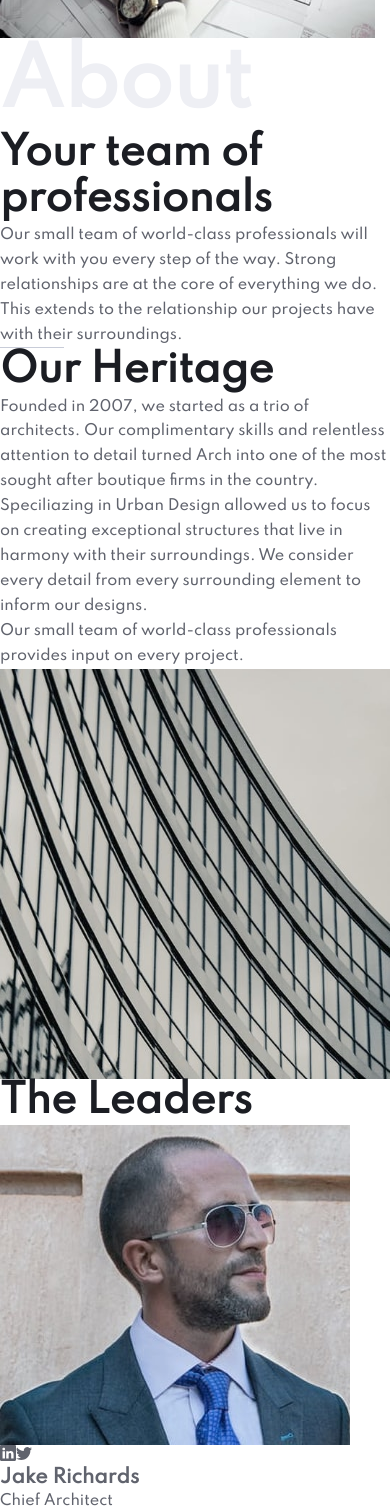
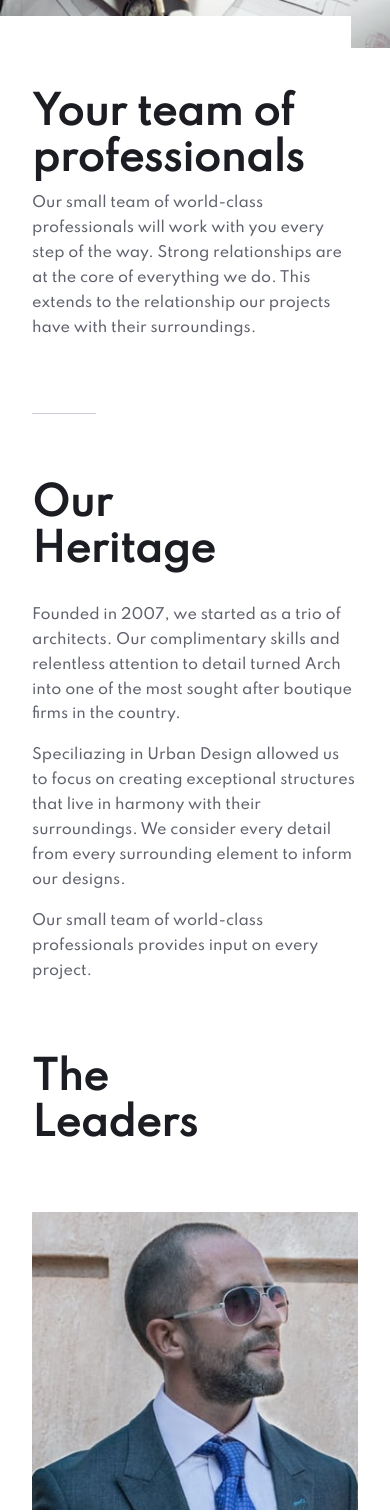
Before and after one commit to Kl3va/arch-studio, a React (Create React App) app: page /about in a window 390 px wide. Shown: the part 360-1872 px from the top of the page. Built offline with nearby package versions, Linux system fonts and the light colour scheme.

Commit message:
about page, mobile responsive

```diff
--- a/src/pages/about/AboutHeader.js
+++ b/src/pages/about/AboutHeader.js
@@ -11,13 +11,18 @@ const AboutHeader = ({
   return (
     <header>
       <div className="about-hero">
-        <picture className="about-hero__picture">
-          <source media="(min-width: 800px)" srcSet={desktopImg} />
-          <source media="(min-width: 500px)" srcSet={tabletImg} />
-          <img loading="lazy" src={mobileImg} alt="hero" />
-        </picture>
+        <div className="about-hero__image-box">
+          <picture className="about-hero__picture">
+            <source media="(min-width: 800px)" srcSet={desktopImg} />
+            <source media="(min-width: 500px)" srcSet={tabletImg} />
+            <img loading="lazy" src={mobileImg} alt="hero" />
+          </picture>
+        </div>
         <div className="about-content">
-          <h1 className="heading-large">{headingLarge}</h1>
+          <div className="dash"></div>
+          <h1 className="heading-large about-content__heading">
+            {headingLarge}
+          </h1>
           <div className="about-minicontent">
             <h2 className="about-minicontent__heading-small">{headingSmall}</h2>
             <p className="about-minicontent__text">{text}</p>
--- a/src/pages/about/AboutHeritage.js
+++ b/src/pages/about/AboutHeritage.js
@@ -3,6 +3,7 @@ import React from "react";
 const AboutHeritage = ({ heading, texts, imgHeritage, alternate }) => {
   return (
     <section className="section--heritage">
+      <div className="content-box">
         <div className="heritage">
           <div className="heritage__box">
             <div className="dash"></div>
@@ -17,8 +18,9 @@ const AboutHeritage = ({ heading, texts, imgHeritage, alternate }) => {
               })}
             </div>
           </div>
-        <div className="heritage__img">
+          <div className="heritage__img-box">
             <img src={imgHeritage} alt={alternate} />
+          </div>
         </div>
       </div>
     </section>
--- a/src/pages/about/AboutLeaders.js
+++ b/src/pages/about/AboutLeaders.js
@@ -4,24 +4,30 @@ import { BsTwitter, BsLinkedin } from "react-icons/bs";
 const AboutLeaders = ({ heading, mainContent }) => {
   return (
     <section className="section--leadership">
+      <div className="content-box">
         <div className="leadership">
           <h2 className="leadership__heading">{heading}</h2>
           <div className="leaders">
             {mainContent.map(({ imgContent, alternate, names, job }, index) => {
               return (
-              <div key={index} className="person__id">
-                <img src={imgContent} alt={alternate} />
+                <div key={index} className="person">
+                  <img
+                    src={imgContent}
+                    alt={alternate}
+                    className="person__img"
+                  />
+                  <div className="person__info">
+                    <h3 className="person__name">{names}</h3>
+                    <p className="person__job">{job}</p>
+                  </div>
                   <div className="person__socials">
                     <BsLinkedin />
                     <BsTwitter />
                   </div>
-                <div className="person__info">
-                  <h3 className="person__name">{names}</h3>
-                  <p className="person__job">{job}</p>
-                </div>
                 </div>
               );
             })}
+          </div>
         </div>
       </div>
     </section>
--- a/src/sass/_about.scss
+++ b/src/sass/_about.scss
@@ -6,3 +6,123 @@
   height: 1px;
   background-color: $light-grey;
 }
+
+.content-box {
+  margin-inline: 2rem;
+  max-width: 100%;
+}
+
+//HEADER SECTION
+.about-hero {
+  &__picture {
+    & > img {
+      @include imagestyle();
+    }
+  }
+}
+
+.about-content {
+  width: 90%;
+  position: relative;
+  margin-top: -2rem;
+  z-index: 3;
+  background-color: $color-primary;
+  padding-top: 4.68rem;
+  padding-left: 2rem;
+
+  & > .dash {
+    display: none;
+  }
+
+  &__heading {
+    display: none;
+  }
+}
+
+.about-minicontent {
+  &__heading-small {
+    margin-bottom: 0.5rem;
+  }
+
+  &__text {
+  }
+}
+
+//////////////MAIN CONTENT
+//HERITAGE SECTION
+.section--heritage {
+  margin: 4.5rem 0;
+}
+
+.heritage {
+  &__box {
+    & > .dash {
+      margin-bottom: 4.25rem;
+    }
+  }
+
+  &__heading {
+    max-width: 14.5rem;
+    margin-bottom: 1.8rem;
+  }
+
+  &__text-group {
+  }
+
+  &__text {
+    &:not(:last-child) {
+      margin-bottom: 1rem;
+    }
+  }
+
+  &__img-box {
+    display: none;
+    & > img {
+    }
+  }
+}
+
+//LEADERSHIP SECTION
+.section--leadership {
+  margin-bottom: 8.5rem;
+}
+
+.leadership {
+  &__heading {
+    max-width: 14rem;
+    margin-bottom: 4rem;
+  }
+}
+
+.leaders {
+}
+
+.person {
+  margin-bottom: 2.5rem;
+
+  &__img {
+    margin-bottom: 1.3rem;
+  }
+
+  &__socials {
+    & svg {
+      color: $very-dark-blue;
+      font-size: 1.5rem;
+    }
+
+    & > * + * {
+      margin-left: 2rem;
+    }
+  }
+
+  &__info {
+  }
+
+  &__name {
+    margin-bottom: 0.2rem;
+  }
+
+  &__job {
+    margin-bottom: 0.2rem;
+  }
+}
--- a/src/sass/_base.scss
+++ b/src/sass/_base.scss
@@ -47,6 +47,12 @@ $breakpoint-smallest: 28.12em; //450px
 h2 {
   font-size: clamp(2.4rem, calc(5vw + 0.5rem), 3.5rem);
   //font-size: 2.5rem;
+  font-weight: 700;
+  color: $very-dark-blue;
+}
+
+h3 {
+  font-size: 1rem;
   font-weight: 700;
   color: $very-dark-blue;
 }
```
Lines whose indentation alone changed are shown as unchanged.
